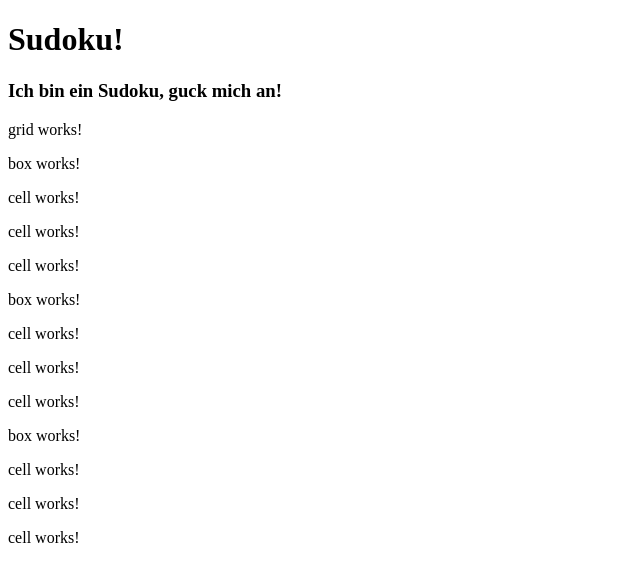
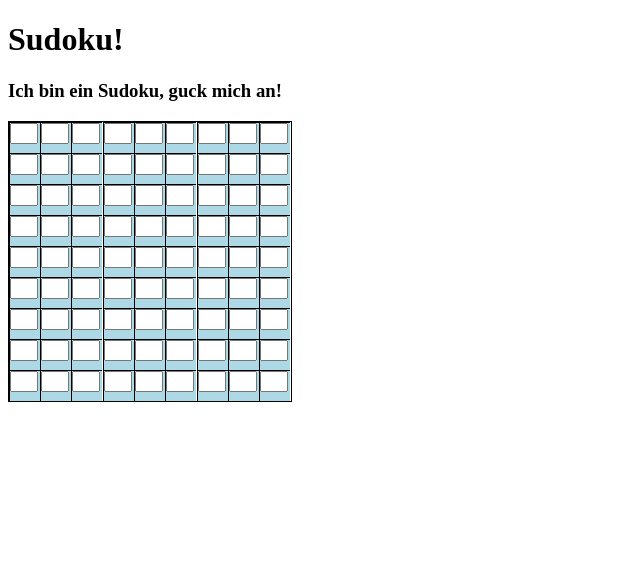
Before and after one commit to ElSenjor/sudoku-frontend, an Angular app: page / in a window 1280 px wide. Shown: the top 582 px of the page, without its empty margins (0-640 px from the left). Built offline with nearby package versions, Linux system fonts and the light colour scheme.

Commit message:
added html and css to grid, box, cell

```diff
--- a/src/app/box/box.component.css
+++ b/src/app/box/box.component.css
@@ -0,0 +1,5 @@
+.box {
+    display: flex;
+    flex-wrap: wrap;
+    width: 94px;
+}
--- a/src/app/box/box.component.html
+++ b/src/app/box/box.component.html
@@ -1,5 +1,11 @@
-<p>box works!</p>
-
-<app-cell></app-cell>
-<app-cell></app-cell>
-<app-cell></app-cell>
+<div class="box">
+  <app-cell></app-cell>
+  <app-cell></app-cell>
+  <app-cell></app-cell>
+  <app-cell></app-cell>
+  <app-cell></app-cell>
+  <app-cell></app-cell>
+  <app-cell></app-cell>
+  <app-cell></app-cell>
+  <app-cell></app-cell>
+</div>
--- a/src/app/cell/cell.component.css
+++ b/src/app/cell/cell.component.css
@@ -0,0 +1,19 @@
+.cell {
+  display: inline-block;
+  width: 30px;
+  height: 30px;
+  background-color: lightblue;
+  border-left: solid 1px;
+  border-top: solid 1px;
+}
+
+input {
+  width: 20px;
+}
+
+.border-right {
+  border-right: solid 1px;
+}
+.border-bottom {
+  border-bottom: solid 1px;
+}
--- a/src/app/cell/cell.component.html
+++ b/src/app/cell/cell.component.html
@@ -1 +1,3 @@
-<p>cell works!</p>
+<div class="cell">
+  <input />
+</div>
--- a/src/app/grid/grid.component.css
+++ b/src/app/grid/grid.component.css
@@ -0,0 +1,6 @@
+.grid {
+    display: flex;
+    flex-wrap: wrap;
+    width: 282px;
+    border: solid 1px;
+}
--- a/src/app/grid/grid.component.html
+++ b/src/app/grid/grid.component.html
@@ -1,4 +1,11 @@
-<p>grid works!</p>
-<app-box></app-box>
-<app-box></app-box>
-<app-box></app-box>
+<div class="grid">
+  <app-box></app-box>
+  <app-box></app-box>
+  <app-box></app-box>
+  <app-box></app-box>
+  <app-box></app-box>
+  <app-box></app-box>
+  <app-box></app-box>
+  <app-box></app-box>
+  <app-box></app-box>
+</div>
```
